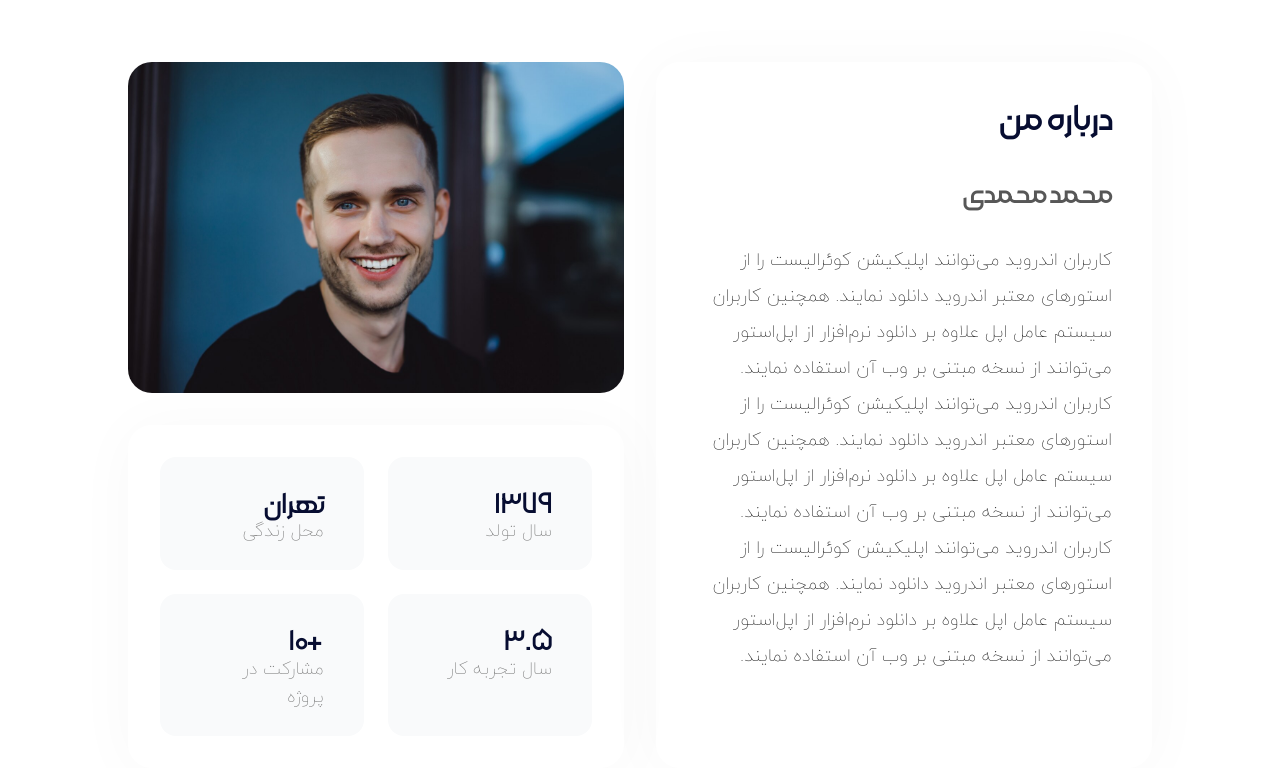
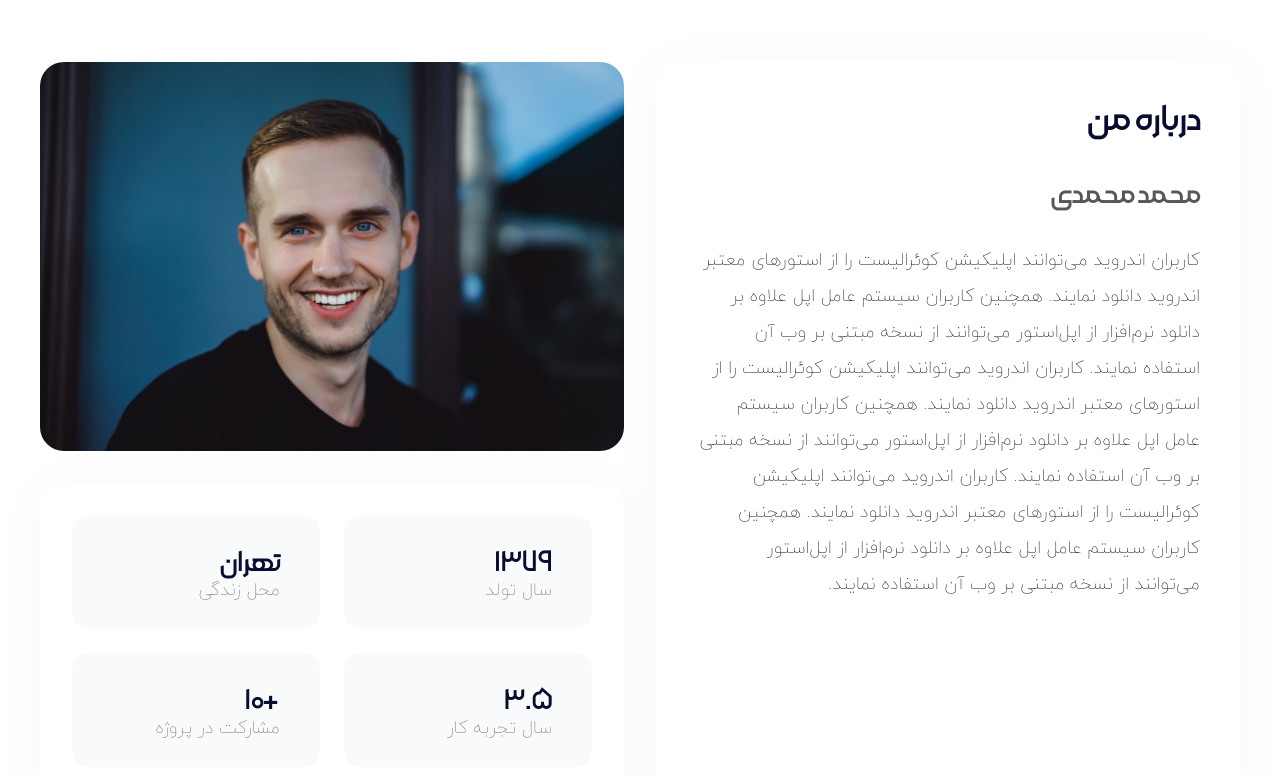
Before and after one commit to AhmadSaraf/queraFirst, a website: page pages/contact-me.html in a window 1280 px wide. Shown: the part 70-846 px from the top of the page. Drawn offline with Linux system fonts and the light colour scheme.

Commit message:
fixed some responsive issues with the page

```diff
--- a/pages/contact-me.html
+++ b/pages/contact-me.html
@@ -128,7 +128,7 @@
         </ul>
       </nav>
     </header>
-    <main class="mx-auto w-4/5 max-w-80 md:max-w-300">
+    <main class="mx-auto w-4/5 max-w-100 md:w-95/100 md:max-w-300">
       <section
         class="grid gap-4 md:mt-15 md:grid-cols-2 md:grid-rows-[repeat(2,auto)] md:gap-8"
       >
@@ -173,7 +173,7 @@
           class="md:bg-card-bg md:shadow-card grid grid-cols-2 gap-3 md:gap-6 md:rounded-3xl md:p-8"
         >
           <div
-            class="bg-card-bg border-card-border flex flex-col rounded-2xl px-5 py-6 md:bg-[#F9FAFB] md:px-10 md:py-6 dark:bg-[#0E1E34]"
+            class="bg-card-bg border-card-border shadow-card flex flex-col rounded-2xl px-5 py-6 md:bg-[#F9FAFB] md:px-10 md:py-6 md:shadow-none md:dark:bg-[#0E1E34]"
           >
             <p
               class="font-morabba text-card-heading -mb-0.5 text-lg font-black md:-mb-3 md:text-[2rem]"
@@ -185,7 +185,7 @@
             </p>
           </div>
           <div
-            class="bg-card-bg border-card-border flex flex-col rounded-2xl px-5 py-6 md:bg-[#F9FAFB] md:px-10 md:py-6 dark:bg-[#0E1E34]"
+            class="bg-card-bg border-card-border shadow-card flex flex-col rounded-2xl px-5 py-6 md:bg-[#F9FAFB] md:px-10 md:py-6 md:shadow-none md:dark:bg-[#0E1E34]"
           >
             <p
               class="font-morabba text-card-heading -mb-0.5 text-lg font-black md:-mb-3 md:text-[2rem]"
@@ -197,7 +197,7 @@
             </p>
           </div>
           <div
-            class="bg-card-bg border-card-border flex flex-col rounded-2xl px-5 py-6 md:bg-[#F9FAFB] md:px-10 md:py-6 dark:bg-[#0E1E34]"
+            class="bg-card-bg border-card-border shadow-card flex flex-col rounded-2xl px-5 py-6 md:bg-[#F9FAFB] md:px-10 md:py-6 md:shadow-none md:dark:bg-[#0E1E34]"
           >
             <p
               class="font-morabba text-card-heading -mb-0.5 text-lg font-black md:-mb-3 md:text-[2rem]"
@@ -209,7 +209,7 @@
             </p>
           </div>
           <div
-            class="bg-card-bg border-card-border flex flex-col rounded-2xl px-5 py-6 md:bg-[#F9FAFB] md:px-10 md:py-6 dark:bg-[#0E1E34]"
+            class="bg-card-bg border-card-border shadow-card flex flex-col rounded-2xl px-5 py-6 md:bg-[#F9FAFB] md:px-10 md:py-6 md:shadow-none md:dark:bg-[#0E1E34]"
           >
             <p
               class="font-morabba text-card-heading -mb-0.5 text-lg font-black md:-mb-3 md:text-[2rem]"
```
Also changed, not shown: src/style.css.
